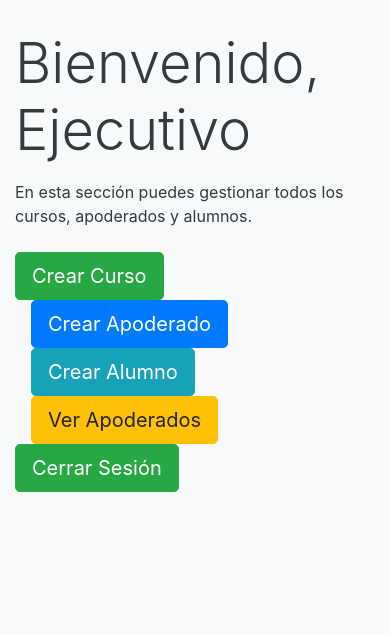
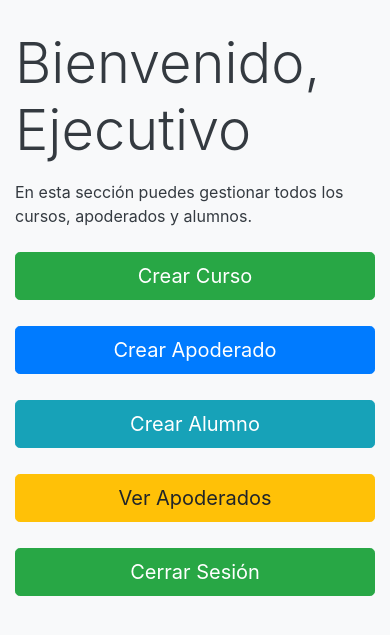
Before and after one commit to jocelyncpg/ontour, a Flask app: page /ejecutivo in a window 390 px wide. Shown: the top 635 px of the page. Run offline with Flask 3, Linux system fonts and the light colour scheme; a user stored in the database is signed in.

Commit message:
responsivo

```diff
--- a/app.py
+++ b/app.py
@@ -109,10 +109,12 @@ def ver_apoderados():
 
 # Vista para mostrar los detalles de un curso
 @app.route('/apoderado_home')
+@login_required
 def apoderado_home():
     apoderado = obtener_apoderado_actual()  # Obtener apoderado actual desde la sesión
     cursos = obtener_cursos_asociados(apoderado.id)  # Obtener los cursos asociados
     return render_template('apoderado_home.html', cursos=cursos)
+
 
 @app.route('/detalle_curso/<int:curso_id>')
 def detalle_curso(curso_id):
@@ -133,14 +135,17 @@ def ver_pagos_realizados(curso_id):
     pagos = obtener_pagos_realizados(curso_id)
     return render_template('ver_pagos_realizados.html', pagos=pagos)
 
+def obtener_cursos_asociados(apoderado_id):
+    apoderado = Apoderado.query.get(apoderado_id)
+    return apoderado.curso  # Devuelve el curso asociado al apoderado
+def obtener_pagos_realizados(curso_id):
+    return Pago.query.filter_by(curso_id=curso_id).all()
+# Función para obtener el apoderado actual basado en el usuario autenticado
 def obtener_apoderado_actual():
-    if 'apoderado_id' in session:  # Si el apoderado está logueado (almacenado en sesión)
-        apoderado_id = session['apoderado_id']
-        apoderado = Apoderado.query.get(apoderado_id)  # Asumiendo que Apoderado es tu modelo
-        return apoderado
-    else:
-        flash('No has iniciado sesión como apoderado', 'danger')
-        return redirect(url_for('login'))  # Redirige al login si no hay sesión activa
+    # Suponiendo que el correo del usuario es el mismo que el rut del apoderado
+    apoderado = Apoderado.query.filter_by(rut=current_user.email).first()  # Ajusta la relación según tu modelo
+    return apoderado
+
 
 @app.route('/crear_curso', methods=['GET', 'POST'])
 @login_required
--- a/templates/ejecutivo_home.html
+++ b/templates/ejecutivo_home.html
@@ -31,6 +31,25 @@
         .navbar-nav a:hover {
             color: #007bff;
         }
+
+        /* Añadimos estilos para mejorar la responsividad de los botones */
+        .btn-lg {
+            width: 100%; /* Los botones ocuparán el 100% del ancho en pantallas pequeñas */
+            margin-bottom: 10px;
+        }
+
+        @media (min-width: 576px) {
+            .btn-lg {
+                width: auto; /* En pantallas medianas, los botones vuelven a su tamaño original */
+            }
+        }
+
+        /* Para botones en pantallas más grandes */
+        @media (min-width: 768px) {
+            .btn-lg {
+                width: auto;
+            }
+        }
     </style>
 </head>
 <body>
@@ -41,15 +60,23 @@
         <p class="lead">{{ message }}</p>
         <p>En esta sección puedes gestionar todos los cursos, apoderados y alumnos.</p>
 
-        <!-- Botones de acción -->
-        <div class="mt-4">
-            <a href="{{ url_for('crear_curso') }}" class="btn btn-success btn-lg">Crear Curso</a>
-            <a href="{{ url_for('crear_apoderado') }}" class="btn btn-primary btn-lg ml-3">Crear Apoderado</a>
-            <a href="{{ url_for('crear_alumno') }}" class="btn btn-info btn-lg ml-3">Crear Alumno</a>
-            <!-- Botón para ver la lista de apoderados -->
-            <a href="{{ url_for('ver_apoderados') }}" class="btn btn-warning btn-lg ml-3">Ver Apoderados</a>
-            <a href="{{ url_for('logout') }}" class="btn btn-success btn-lg">Cerrar Sesión</a>
-
+        <!-- Botones de acción con fila y columnas para organización responsiva -->
+        <div class="row mt-4">
+            <div class="col-12 col-sm-6 col-md-3 mb-3">
+                <a href="{{ url_for('crear_curso') }}" class="btn btn-success btn-lg">Crear Curso</a>
+            </div>
+            <div class="col-12 col-sm-6 col-md-3 mb-3">
+                <a href="{{ url_for('crear_apoderado') }}" class="btn btn-primary btn-lg">Crear Apoderado</a>
+            </div>
+            <div class="col-12 col-sm-6 col-md-3 mb-3">
+                <a href="{{ url_for('crear_alumno') }}" class="btn btn-info btn-lg">Crear Alumno</a>
+            </div>
+            <div class="col-12 col-sm-6 col-md-3 mb-3">
+                <a href="{{ url_for('ver_apoderados') }}" class="btn btn-warning btn-lg">Ver Apoderados</a>
+            </div>
+            <div class="col-12 mb-3">
+                <a href="{{ url_for('logout') }}" class="btn btn-success btn-lg">Cerrar Sesión</a>
+            </div>
         </div>
     </div>
 
```
Also changed, not shown: instance/ontour.db.
